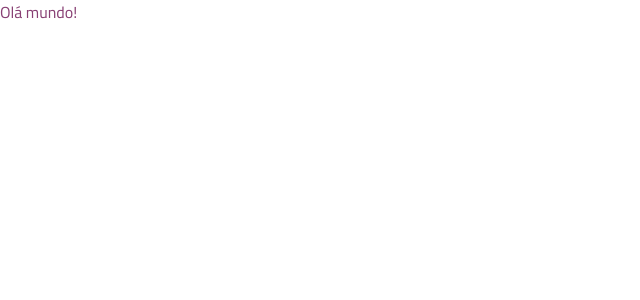
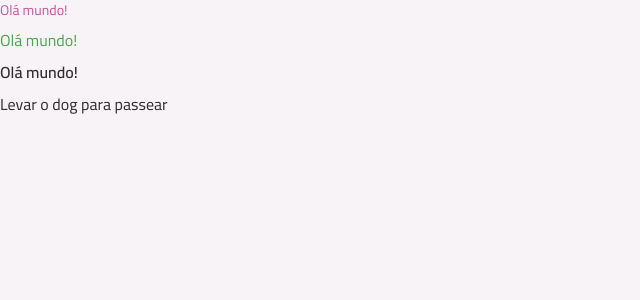
Before and after one commit to TheoRondon25/TodoList_React, a React (Vite) app: page / in a window 1280 px wide. Shown: the top 300 px of the page, without its empty margins (0-640 px from the left). Built offline with nearby package versions, Linux system fonts and the light colour scheme.

Commit message:
feat: Criando componente Text com CVA

```diff
--- a/index.html
+++ b/index.html
@@ -11,7 +11,7 @@
 
     <title>Todo List</title>
   </head>
-  <body>
+  <body class="bg-gray-100">
     <div id="root"></div>
     <script type="module" src="/src/main.tsx"></script>
   </body>
--- a/package.json
+++ b/package.json
@@ -11,6 +11,7 @@
   },
   "dependencies": {
     "@tailwindcss/vite": "^4.2.4",
+    "class-variance-authority": "^0.7.1",
     "react": "^19.2.5",
     "react-dom": "^19.2.5",
     "tailwindcss": "^4.2.4"
--- a/src/App.tsx
+++ b/src/App.tsx
@@ -1,3 +1,20 @@
+import Text from './components/text';
+
 export default function App() {
-  return <div className="text-pink-dark">Olá mundo!</div>
+  return (
+    <div className="flex flex-col gap-2">
+      <Text variant="body-sm-bold" className="text-pink-base">
+        Olá mundo!
+      </Text>
+      <Text className="text-green-base">
+        Olá mundo!
+      </Text>
+      <Text variant="body-md-bold">
+        Olá mundo!
+      </Text>
+      <Text>
+        Levar o dog para passear
+      </Text>
+    </div>
+  )
 }
--- /dev/null
+++ b/src/components/text.tsx
@@ -0,0 +1,39 @@
+import React from 'react';
+import {cva, type VariantProps} from 'class-variance-authority';
+
+export const textVariants = cva("font-sans text-gray-400", {
+  variants: {
+    variant: {
+      "body-sm-bold": "text-sm leading-5 font-samibold",
+      "body-md": "text-base leading-6 font-normal",
+      "body-md-bold": "text-base leading-6 font-semibold"
+    }
+  },
+  defaultVariants: {
+    variant: "body-md"
+  }
+});
+
+
+interface TextProps extends VariantProps<typeof textVariants> {
+  as?: keyof React.JSX.IntrinsicElements;
+  className?: string;
+  children?: React.ReactNode;
+}
+
+export default function Text({
+  as = "span",
+  variant,
+  className,
+  children,
+  ...props
+}: TextProps) {
+    return React.createElement(
+      as,
+      {
+        className: textVariants({variant, className}),
+        ...props
+      },
+      children
+    )
+}
```
Also changed, not shown: 1 other file (tests, documents, lock files or other folders).
